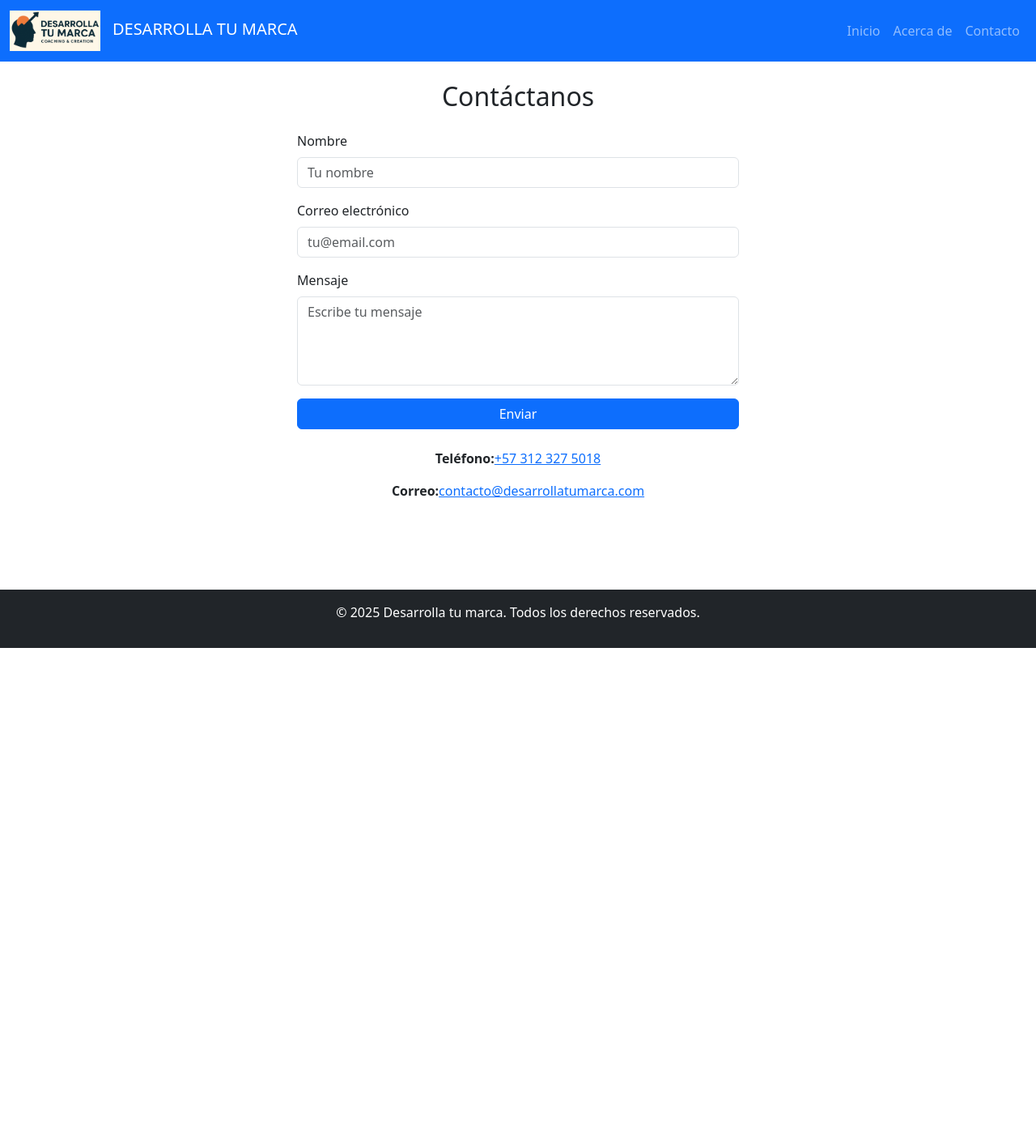
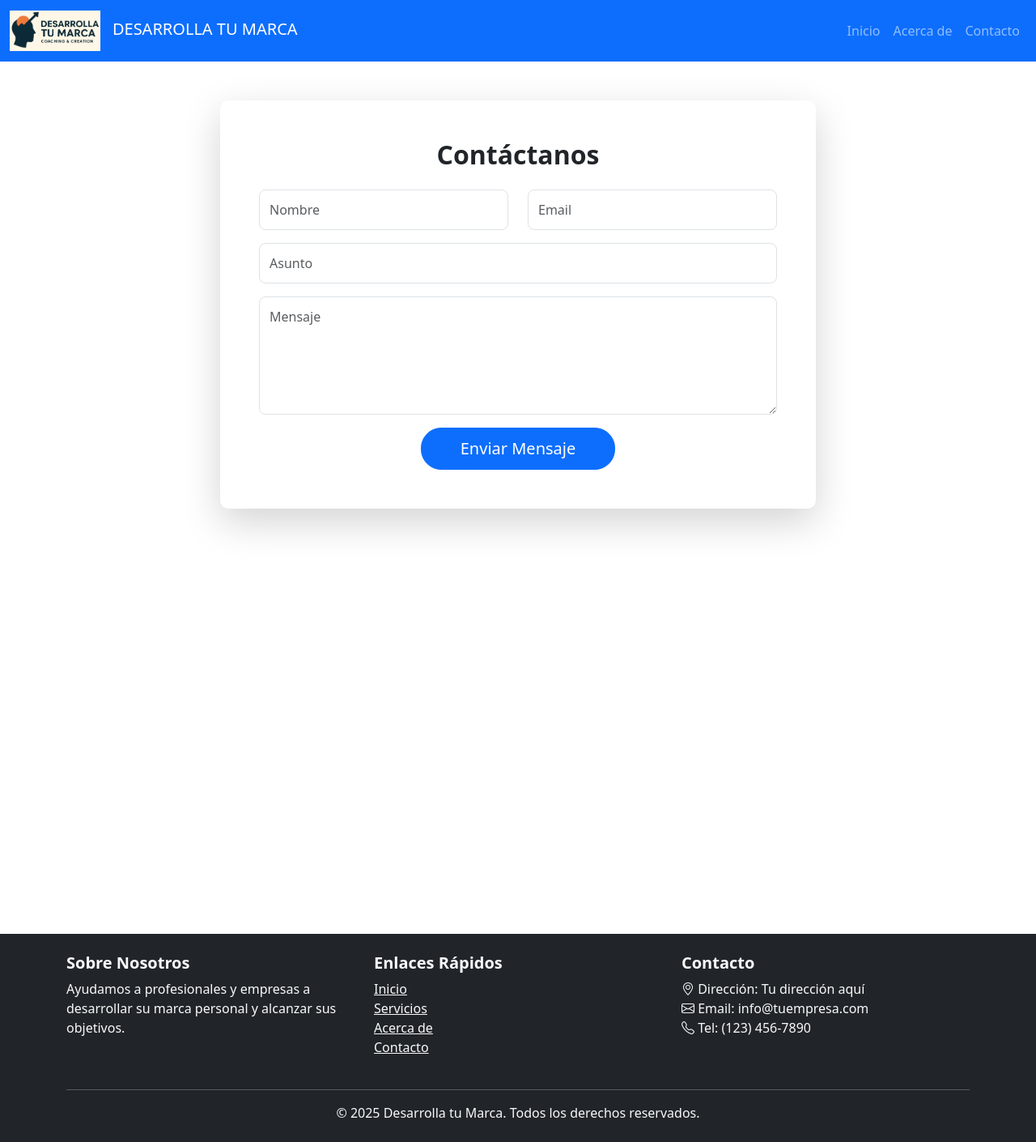
Before and after one commit to cristiancoll321/ProyectoWebAngular, an Angular app in the folder ProyectoAngular/: page /contacto in a window 1280 px wide. Shown: the whole page at 81% size. Before the commit the page ends 800 px from the top, so only its background shows below. Built offline with nearby package versions, Linux system fonts and the light colour scheme.

Commit message:
Agregue mejores diseños, quite los espacios vacios

```diff
--- a/ProyectoAngular/src/app/app.component.html
+++ b/ProyectoAngular/src/app/app.component.html
@@ -1 +1,33 @@
 <app-plantilla></app-plantilla>
+<!-- Agregar al final del archivo -->
+<footer class="bg-dark text-light py-4 mt-5">
+  <div class="container">
+    <div class="row">
+      <div class="col-md-4">
+        <h5>Sobre Nosotros</h5>
+        <p>Ayudamos a profesionales y empresas a desarrollar su marca personal y alcanzar sus objetivos.</p>
+      </div>
+      <div class="col-md-4">
+        <h5>Enlaces Rápidos</h5>
+        <ul class="list-unstyled">
+          <li><a href="/inicio" class="text-light">Inicio</a></li>
+          <li><a href="/servicios" class="text-light">Servicios</a></li>
+          <li><a href="/acercade" class="text-light">Acerca de</a></li>
+          <li><a href="/contacto" class="text-light">Contacto</a></li>
+        </ul>
+      </div>
+      <div class="col-md-4">
+        <h5>Contacto</h5>
+        <ul class="list-unstyled">
+          <li><i class="bi bi-geo-alt"></i> Dirección: Tu dirección aquí</li>
+          <li><i class="bi bi-envelope"></i> Email: info@tuempresa.com</li>
+          <li><i class="bi bi-telephone"></i> Tel: (123) 456-7890</li>
+        </ul>
+      </div>
+    </div>
+    <hr class="mt-4">
+    <div class="text-center">
+      <p class="mb-0">&copy; 2025 Desarrolla tu Marca. Todos los derechos reservados.</p>
+    </div>
+  </div>
+</footer>
--- a/ProyectoAngular/src/app/contacto/contacto.component.html
+++ b/ProyectoAngular/src/app/contacto/contacto.component.html
@@ -1,26 +1,30 @@
-<div class="container py-4">
-  <h2 class="mb-4 text-center">Contáctanos</h2>
+<div class="container py-5">
   <div class="row justify-content-center">
-    <div class="col-md-6">
+    <div class="col-md-8">
+      <div class="card shadow-lg">
+        <div class="card-body p-5">
+          <h2 class="text-center mb-4">Contáctanos</h2>
           <form>
-        <div class="mb-3">
-          <label for="nombre" class="form-label">Nombre</label>
-          <input type="text" class="form-control" id="nombre" placeholder="Tu nombre">
+            <div class="row">
+              <div class="col-md-6 mb-3">
+                <input type="text" class="form-control" placeholder="Nombre" required>
+              </div>
+              <div class="col-md-6 mb-3">
+                <input type="email" class="form-control" placeholder="Email" required>
+              </div>
             </div>
             <div class="mb-3">
-          <label for="email" class="form-label">Correo electrónico</label>
-          <input type="email" class="form-control" id="email" placeholder="tu@email.com">
+              <input type="text" class="form-control" placeholder="Asunto">
             </div>
             <div class="mb-3">
-          <label for="mensaje" class="form-label">Mensaje</label>
-          <textarea class="form-control" id="mensaje" rows="4" placeholder="Escribe tu mensaje"></textarea>
+              <textarea class="form-control" rows="5" placeholder="Mensaje"></textarea>
             </div>
-        <button type="submit" class="btn btn-primary w-100">Enviar</button>
+            <div class="text-center">
+              <button type="submit" class="btn btn-primary btn-lg px-5">Enviar Mensaje</button>
+            </div>
           </form>
-      <div class="mt-4 text-center">
-        <p><strong>Teléfono:</strong> <a href="tel:+521234567890">+57 312 327 5018</a></p>
-        <p><strong>Correo:</strong> <a href="mailto:contacto@desarrollatumarca.com">contacto@desarrollatumarca.com</a></p>
         </div>
       </div>
     </div>
   </div>
+</div>
--- a/ProyectoAngular/src/app/inicio/inicio.component.html
+++ b/ProyectoAngular/src/app/inicio/inicio.component.html
@@ -1,3 +1,17 @@
+<div class="hero-section mb-5">
+  <div class="container">
+    <div class="row align-items-center min-vh-75">
+      <div class="col-lg-6">
+        <h1 class="display-4 fw-bold">Desarrolla tu Marca Personal</h1>
+        <p class="lead">Transforma tu presencia profesional y destaca en tu industria</p>
+        <a href="/servicios" class="btn btn-primary btn-lg">Comienza Ahora</a>
+      </div>
+      <div class="col-lg-6">
+        <img src="assets/logoPagina.png" alt="Hero image" class="img-fluid">
+      </div>
+    </div>
+  </div>
+</div>
 <div class="row">
   <div class="col-md-4">
     <div class="card">
--- a/ProyectoAngular/src/app/plantilla/plantilla.component.html
+++ b/ProyectoAngular/src/app/plantilla/plantilla.component.html
@@ -53,12 +53,6 @@
     </div>
   </div>
 
-  <footer class="bg-dark text-white text-center py-3 mt-5">
-    <div class="container">
-      <p>&copy; 2025 Desarrolla tu marca. Todos los derechos reservados.</p>
-    </div>
-  </footer>
-
   <!-- Agrega aquí tus scripts de JavaScript -->
 </body>
 </html>
--- a/ProyectoAngular/src/app/servicios/servicios.component.css
+++ b/ProyectoAngular/src/app/servicios/servicios.component.css
@@ -0,0 +1,24 @@
+.card {
+    height: 100%;
+    display: flex;
+    flex-direction: column;
+}
+
+.card-img-top {
+    height: 200px; /* Altura fija para todas las imágenes */
+    object-fit: cover; /* Mantiene la proporción de la imagen */
+}
+
+.card-body {
+    flex: 1; /* Hace que el card-body ocupe todo el espacio disponible */
+    display: flex;
+    flex-direction: column;
+}
+
+.card-text {
+    flex-grow: 1; /* Hace que el texto ocupe todo el espacio disponible */
+}
+
+.card-title {
+    margin-bottom: 1rem;
+}
--- a/ProyectoAngular/src/app/servicios/servicios.component.html
+++ b/ProyectoAngular/src/app/servicios/servicios.component.html
@@ -71,3 +71,25 @@
     </div>
   </div>
 </div>
+<div class="bg-light py-5 mt-4">
+  <div class="container">
+    <div class="row text-center">
+      <div class="col-md-3">
+        <h2 class="counter">500+</h2>
+        <p>Clientes Satisfechos</p>
+      </div>
+      <div class="col-md-3">
+        <h2 class="counter">1000+</h2>
+        <p>Proyectos Completados</p>
+      </div>
+      <div class="col-md-3">
+        <h2 class="counter">50+</h2>
+        <p>Premios Ganados</p>
+      </div>
+      <div class="col-md-3">
+        <h2 class="counter">5+</h2>
+        <p>Años de Experiencia</p>
+      </div>
+    </div>
+  </div>
+</div>
--- a/ProyectoAngular/src/index.html
+++ b/ProyectoAngular/src/index.html
@@ -6,6 +6,7 @@
   <base href="/">
   <meta name="viewport" content="width=device-width, initial-scale=1">
   <link rel="icon" type="image/x-icon" href="favicon.ico">
+  <link rel="stylesheet" href="https://cdn.jsdelivr.net/npm/bootstrap-icons@1.11.1/font/bootstrap-icons.css">
 </head>
 <body>
   <app-root></app-root>
--- a/ProyectoAngular/src/styles.css
+++ b/ProyectoAngular/src/styles.css
@@ -18,3 +18,63 @@ body {
   display: flex;
   flex-direction: column;
 }
+
+/* Animaciones para cards */
+.card {
+    transition: transform 0.3s ease-in-out, box-shadow 0.3s ease-in-out;
+}
+
+.card:hover {
+    transform: translateY(-5px);
+    box-shadow: 0 4px 15px rgba(0,0,0,0.1);
+}
+
+/* Animación para botones */
+.btn {
+    transition: all 0.3s ease;
+}
+
+.btn:hover {
+    transform: scale(1.05);
+}
+
+/* Estilos para el hero section */
+.hero-section {
+    background: linear-gradient(135deg, #f5f7fa 0%, #c3cfe2 100%);
+    padding: 80px 0;
+}
+
+/* Estilos para contadores */
+.counter {
+    font-size: 2.5rem;
+    font-weight: bold;
+    color: #007bff;
+}
+
+/* Mejoras en la tipografía */
+h1, h2, h3, h4, h5, h6 {
+    font-weight: 600;
+}
+
+/* Estilos para cards */
+.card {
+    border: none;
+    border-radius: 10px;
+}
+
+/* Estilos para botones */
+.btn-primary {
+    padding: 10px 25px;
+    border-radius: 25px;
+}
+
+/* Estilos para inputs */
+.form-control {
+    padding: 12px;
+    border-radius: 8px;
+}
+
+/* Scroll suave */
+html {
+    scroll-behavior: smooth;
+}
```
Lines whose indentation alone changed are shown as unchanged.
